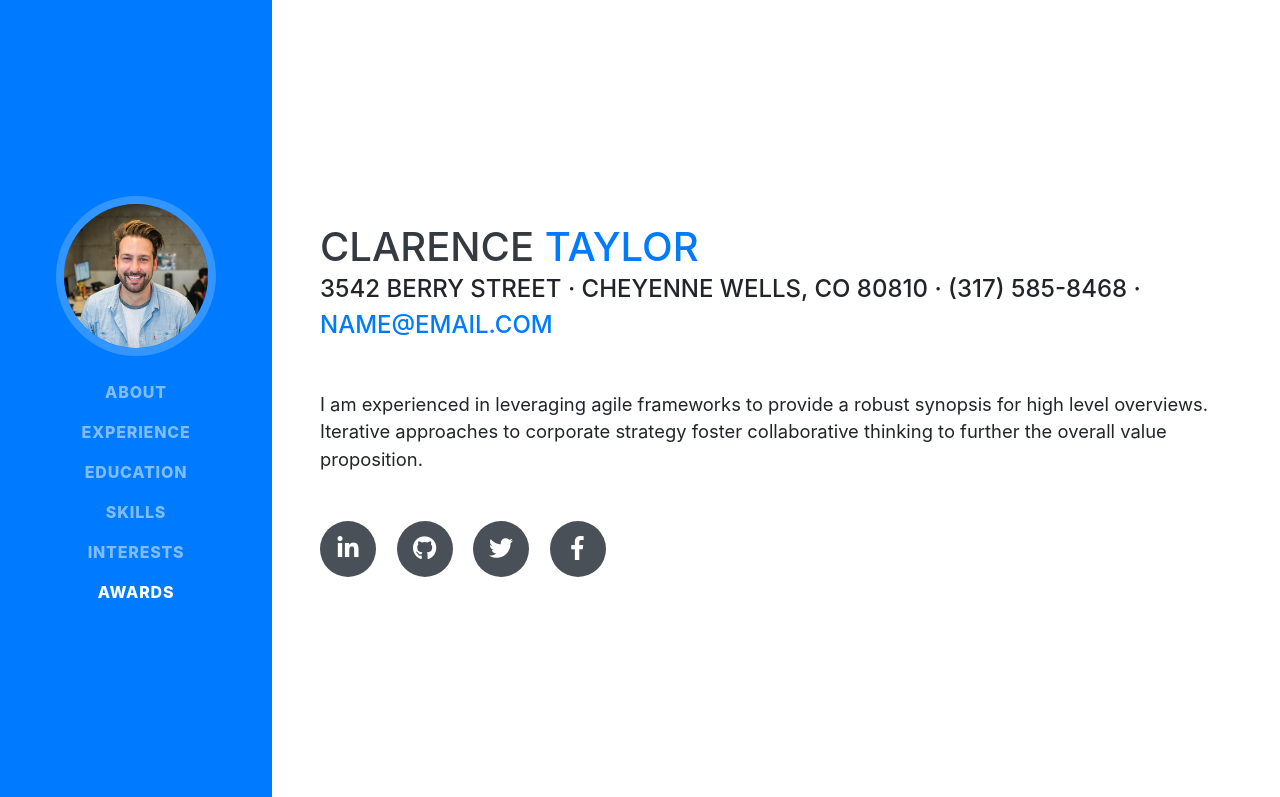
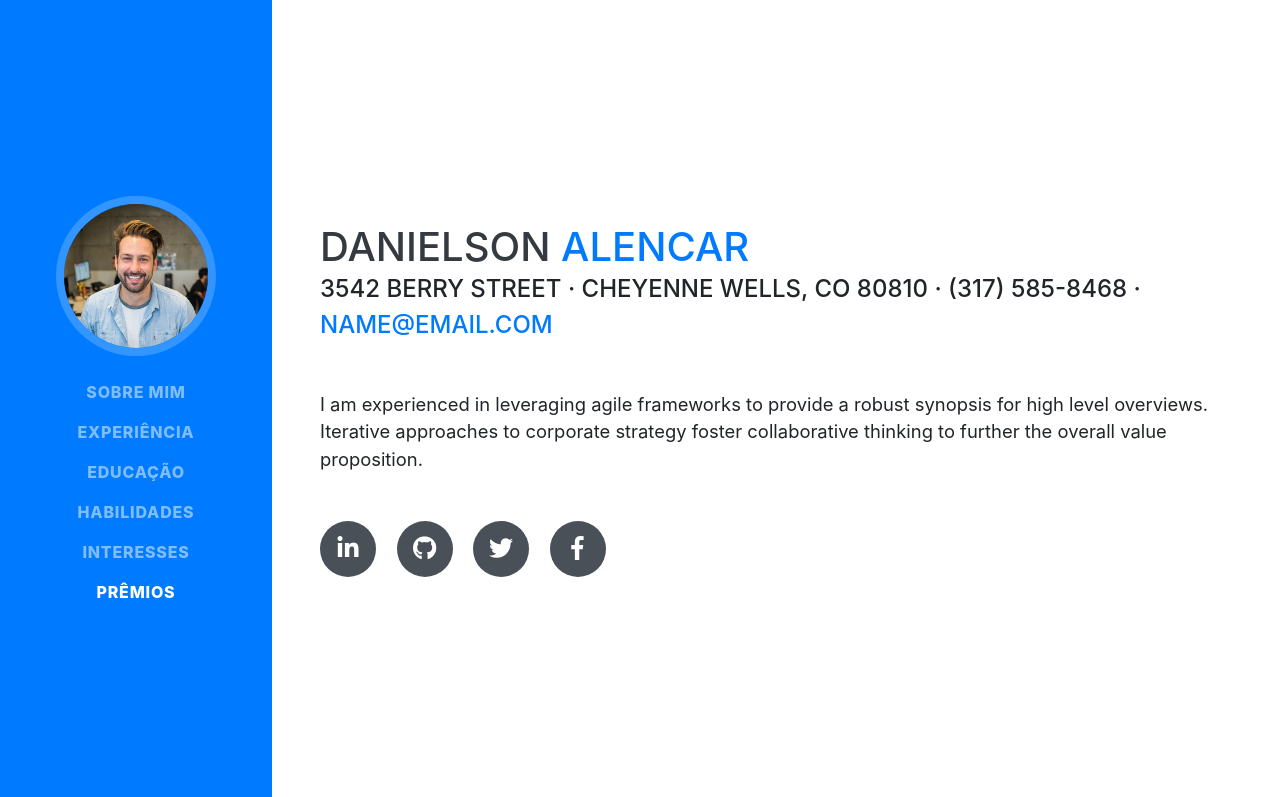
Before and after one commit to danielson150/projetoSite, a website with bundled scripts: page index.html in a window 1280 px wide. Shown: the top 797 px of the page. Built offline with nearby package versions, Linux system fonts and the light colour scheme; a web font is replaced by a local one.

Commit message:
alteracao index.html

```diff
--- a/index.html
+++ b/index.html
@@ -1,5 +1,5 @@
 <!DOCTYPE html>
-<html lang="en">
+<html lang="pt-br">
 
 <head>
 
@@ -8,7 +8,7 @@
   <meta name="description" content="">
   <meta name="author" content="">
 
-  <title>Resume - Start Bootstrap Theme</title>
+  <title>My Site</title>
 
   <!-- Bootstrap core CSS -->
   <link href="vendor/bootstrap/css/bootstrap.min.css" rel="stylesheet">
@@ -27,7 +27,7 @@
 
   <nav class="navbar navbar-expand-lg navbar-dark bg-primary fixed-top" id="sideNav">
     <a class="navbar-brand js-scroll-trigger" href="#page-top">
-      <span class="d-block d-lg-none">Clarence Taylor</span>
+      <span class="d-block d-lg-none">Danielson Alencar</span>
       <span class="d-none d-lg-block">
         <img class="img-fluid img-profile rounded-circle mx-auto mb-2" src="img/profile.jpg" alt="">
       </span>
@@ -38,22 +38,22 @@
     <div class="collapse navbar-collapse" id="navbarSupportedContent">
       <ul class="navbar-nav">
         <li class="nav-item">
-          <a class="nav-link js-scroll-trigger" href="#about">About</a>
+          <a class="nav-link js-scroll-trigger" href="#about">Sobre mim</a>
         </li>
         <li class="nav-item">
-          <a class="nav-link js-scroll-trigger" href="#experience">Experience</a>
+          <a class="nav-link js-scroll-trigger" href="#experience">Experiência</a>
         </li>
         <li class="nav-item">
-          <a class="nav-link js-scroll-trigger" href="#education">Education</a>
+          <a class="nav-link js-scroll-trigger" href="#education">Educação</a>
         </li>
         <li class="nav-item">
-          <a class="nav-link js-scroll-trigger" href="#skills">Skills</a>
+          <a class="nav-link js-scroll-trigger" href="#skills">Habilidades</a>
         </li>
         <li class="nav-item">
-          <a class="nav-link js-scroll-trigger" href="#interests">Interests</a>
+          <a class="nav-link js-scroll-trigger" href="#interests">Interesses</a>
         </li>
         <li class="nav-item">
-          <a class="nav-link js-scroll-trigger" href="#awards">Awards</a>
+          <a class="nav-link js-scroll-trigger" href="#awards">Prêmios</a>
         </li>
       </ul>
     </div>
@@ -63,8 +63,8 @@
 
     <section class="resume-section p-3 p-lg-5 d-flex align-items-center" id="about">
       <div class="w-100">
-        <h1 class="mb-0">Clarence
-          <span class="text-primary">Taylor</span>
+        <h1 class="mb-0">Danielson
+          <span class="text-primary">Alencar</span>
         </h1>
         <div class="subheading mb-5">3542 Berry Street · Cheyenne Wells, CO 80810 · (317) 585-8468 ·
           <a href="mailto:name@email.com">name@email.com</a>
```
